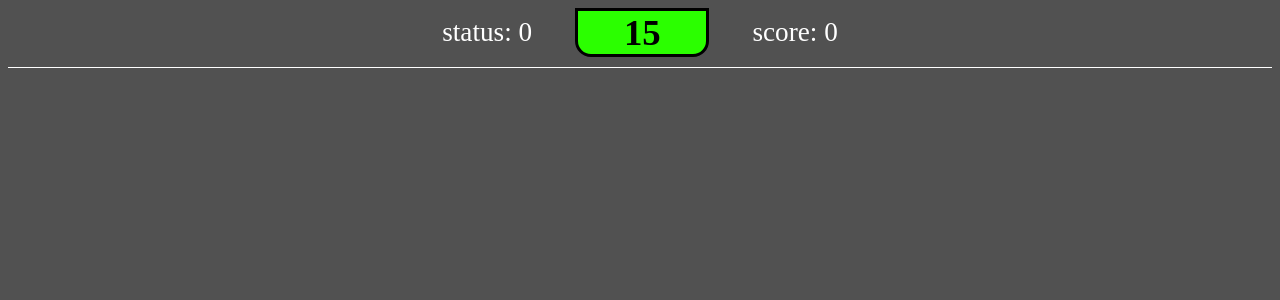
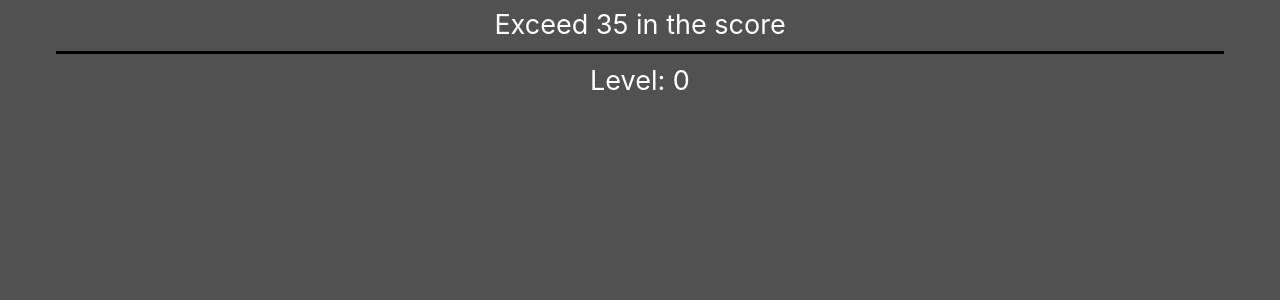
Before and after one commit to araujobrunodev/Pliw, a React app: page / in a window 1280 px wide. Shown: the top 300 px of the page. Built offline with nearby package versions, Linux system fonts and the light colour scheme; the HTML template or start-up script is replaced by a standard one.

Commit message:
add levelWarning

```diff
--- a/src/App.tsx
+++ b/src/App.tsx
@@ -6,11 +6,12 @@ import { useState } from "react"
 import Button from "./components/button"
 import Stopwatch from "./components/stopwatch"
 import Scoreboard from "./components/scoreboard"
+import LevelWarning from "./components/levelwarning"
 
 function App() {
   return (
     <>
-      <Scoreboard hiddenLevel={false}/>
+      <LevelWarning overcome={35}/>
     </>
   )
 }
--- /dev/null
+++ b/src/components/levelwarning.tsx
@@ -0,0 +1,18 @@
+import { FC } from "react"
+import CountText from "./countText"
+import "../styles/levelWarning.css"
+
+interface LevelWarningProps {
+    overcome: number
+}
+
+const LevelWarning:FC<LevelWarningProps> = ({overcome}) => {
+    return (
+        <div className="levelWarning">
+            <p className="levelWarning_p">Exceed {overcome} in the score</p>
+            <CountText className="level" title="Level" value="0"/>
+        </div>
+    )
+}
+
+export default LevelWarning
--- /dev/null
+++ b/src/styles/levelWarning.css
@@ -0,0 +1,23 @@
+.levelWarning {
+    display: flex;
+    flex-flow: wrap column;
+    margin: 0rem 3rem;
+}
+
+.levelWarning_p, .levelWarning .level {
+    text-align: center;
+    color: white;
+    margin: 0px;
+    font-family: "Inter", sans-serif;
+}
+
+.levelWarning_p {
+    border-bottom: 3px solid black;
+    padding-bottom: 10px;
+    font-size: 27px;
+}
+
+.levelWarning .level {
+    padding-top: 10px;
+    font-size: 27px;
+}
```
